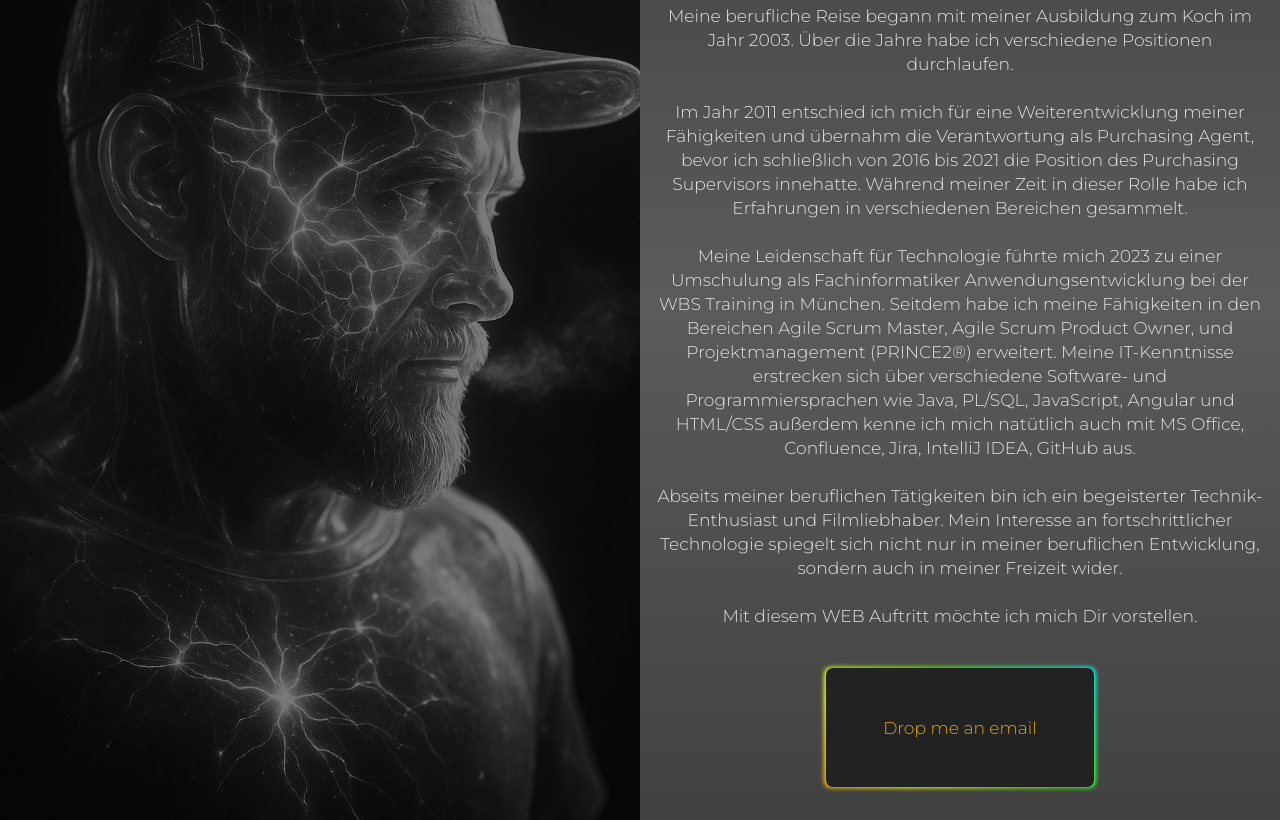
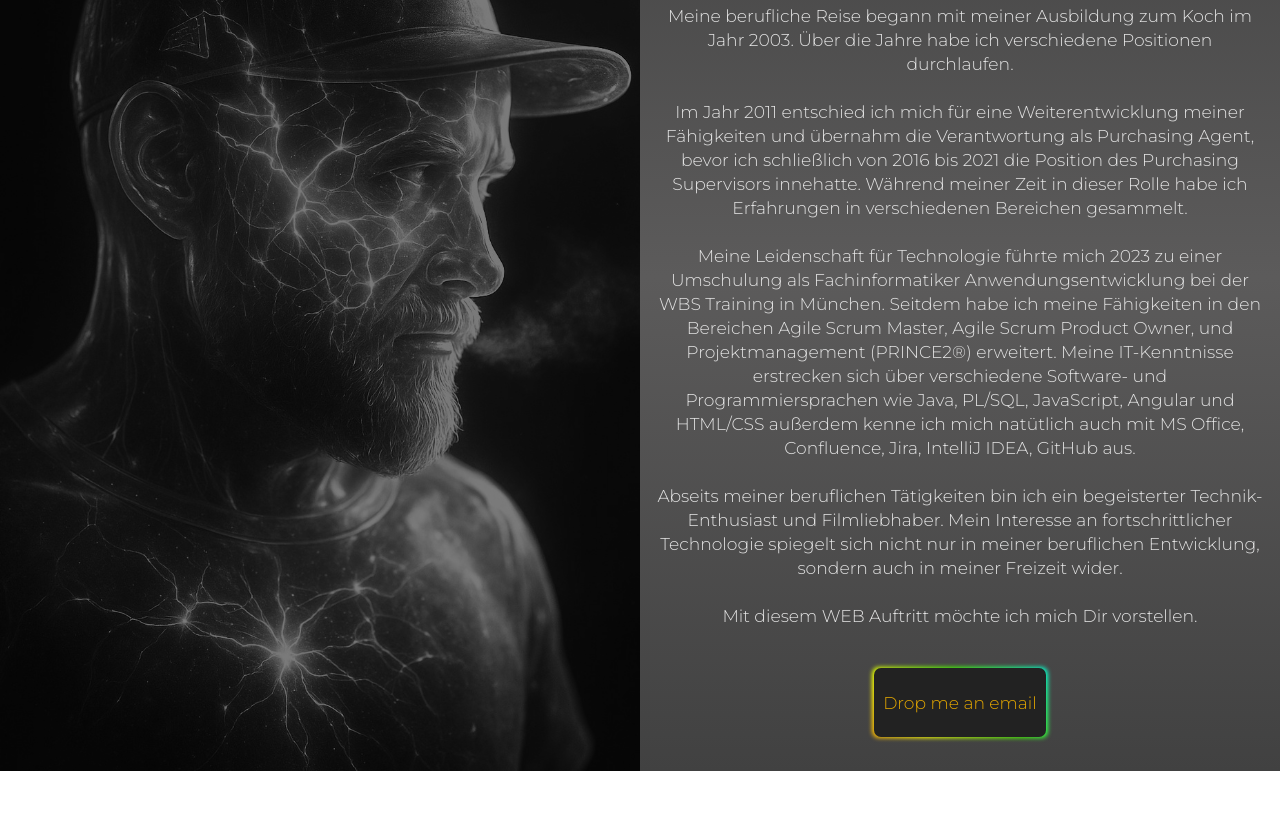
Before and after one commit to philosophiedeluxe/my_homepage, a plain HTML site: page index.html in a window 1280 px wide. Shown: the part 218-1038 px from the top of the page. After the commit the page ends 989 px from the top, so only its background shows below. Drawn offline with nearby package versions, Linux system fonts and the light colour scheme.

Commit message:
Update style.css

```diff
--- a/style.css
+++ b/style.css
@@ -157,7 +157,7 @@
   border:none; outline:none; color:rgb(226,166,1); background:#111; cursor:pointer;
   position:relative; z-index:0; border-radius:7px; user-select:none; -webkit-user-select:none;
   touch-action:manipulation;
-  padding: 3.05rem 3.6rem !important; /* mehr Innenabstand, hart durchsetzen */
+  padding: 1.5rem .6rem !important; /* mehr Innenabstand, hart durchsetzen | vertikal A | horizontal B */
   margin-top:1.4rem;
   display:inline-flex; font-weight:300; line-height:1.25; gap:.5rem;
 }
```
